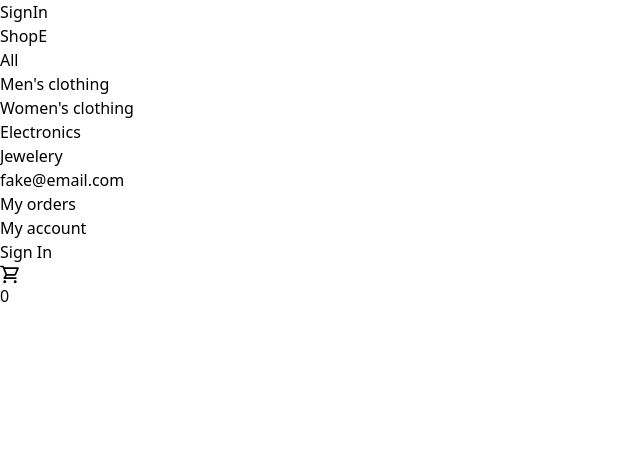
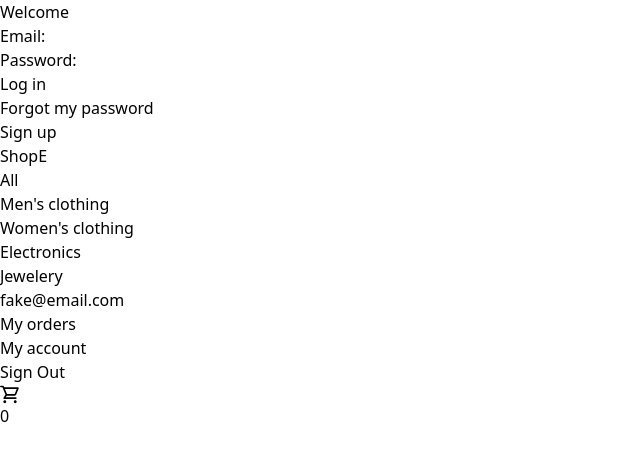
Before and after one commit to jpberse/eCommers-shope, a React (Vite) app: page /sign-in in a window 1280 px wide. Shown: the top 460 px of the page, without its empty margins (0-640 px from the left). Built offline with nearby package versions, Linux system fonts and the light colour scheme; no server answers.

Commit message:
Create Sing In page, loca storage and create account form

```diff
--- a/src/Components/Navbar/index.jsx
+++ b/src/Components/Navbar/index.jsx
@@ -3,7 +3,19 @@ import { useContext } from "react"
 import { ShoppingCartContext } from "../../Context"
 
 function Navbar() {
-const { carProducts, setFilterCategory } = useContext(ShoppingCartContext)
+const { carProducts, setFilterCategory, signOut, setSignOut } = useContext(ShoppingCartContext)
+
+//Sign Out
+const getSignOut = localStorage.getItem('sign-out')
+const parsedsignOut = JSON.parse(getSignOut)
+const isUserSingOut = signOut || parsedsignOut
+
+function handleSignOut() {
+    const stringifiedSignOut = JSON.stringify(true)
+    localStorage.setItem('sing-out', stringifiedSignOut)
+    setSignOut(true)
+}
+
 let menuLeft = [
     {
         to:'/',
@@ -59,7 +71,7 @@ let menuRigth = [
     },
     {
         to:'/sign-in',
-        text: 'Sign In',
+        text: 'Sign Out',
         className: ''
     },
     {
@@ -100,18 +112,51 @@ const activeStyle = 'underline underline-offset-4'
             </ul>
 
             <ul className='flex items-center gap-3'>
-                {menuRigth.map(item => (
+                {isUserSingOut?
+                        <li
+                            key='Sign In'
+                            className=''
+                        >
+                            <NavLink
+                                to='/sign-in'
+                                onClick={handleSignOut()}
+                            >
+                                Sign In
+                            </NavLink>
+                        </li>
+                    :
+                        menuRigth.map(item => (
                             <li
                                 key={item.text}
                                 className={item.className}
                             >
                                 <NavLink
                                     to={item.to}
+                                    onClick={item.text === 'Sign Out' ? () => handleSignOut() : undefined}
                                 >
                                     {item.text}
                                 </NavLink>
                             </li>
                 ))}
+                {isUserSingOut &&
+                                <li
+                                    key='shop-car'
+                                    className=''
+                                >
+                                    <NavLink
+                                        to='shop-car'
+                                    >
+                                        <div className='flex items-center'>
+                                            <svg className='mr-1' width="20" height="20" viewBox="0 0 24 24" fill="none" xmlns="http://www.w3.org/2000/svg">
+                                                <path fillRule="evenodd" clipRule="evenodd" d="M0 3C0 2.44772 0.447715 2 1 2H3.67703C4.08593 2 4.45364 2.24895 4.6055 2.62861L5.15407 4H21.523C22.2304 4 22.7142 4.71453 22.4514 5.37139L19.5029 12.7428C19.1992 13.5021 18.4637 14 17.6459 14H8.21106L6.87255 16H19C19.5523 16 20 16.4477 20 17C20 17.5523 19.5523 18 19 18H5C4.63088 18 4.29178 17.7967 4.1179 17.4711C3.94402 17.1455 3.96365 16.7506 4.16895 16.4438L6.55276 12.8819L3 4H1C0.447715 4 0 3.55228 0 3ZM8.35407 12H17.6459L20.0459 6H5.95407L8.35407 12Z" fill="black"/>
+                                                <path d="M7.5 21.25C7.5 22.2165 6.7165 23 5.75 23C4.7835 23 4 22.2165 4 21.25C4 20.2835 4.7835 19.5 5.75 19.5C6.7165 19.5 7.5 20.2835 7.5 21.25Z" fill="black"/>
+                                                <path d="M18.25 23C19.2165 23 20 22.2165 20 21.25C20 20.2835 19.2165 19.5 18.25 19.5C17.2835 19.5 16.5 20.2835 16.5 21.25C16.5 22.2165 17.2835 23 18.25 23Z" fill="black"/>
+                                            </svg>
+                {carProducts.length}
+                                        </div>
+                                    </NavLink>
+                                </li>
+                }
             </ul>
         </nav>
     )
--- a/src/Context/index.jsx
+++ b/src/Context/index.jsx
@@ -2,6 +2,28 @@ import { createContext, useState, useEffect } from "react";
 import { apiUrl } from '../api'
 
 export const  ShoppingCartContext = createContext();
+
+export function initializeLocalStorage() {
+    const accountInLocalStorage = localStorage.getItem('account')
+    const signOutInLocalStorage = localStorage.getItem('sign-out')
+    let parsedAccount
+    let parsedSignOut
+
+    if(!accountInLocalStorage) {
+        localStorage.setItem('account', JSON.stringify({}))
+        parsedAccount = {}
+    } else {
+        parsedAccount = JSON.parse(accountInLocalStorage)
+    }
+
+    if(!signOutInLocalStorage) {
+        localStorage.setItem('sign-out', JSON.stringify(false))
+        parsedSignOut = false
+    } else {
+        parsedSignOut = JSON.parse(signOutInLocalStorage)
+    }
+
+}
 
 export function ShoppingCartProvider ({ children }){
     //Shopping Cart · Increment quantity
@@ -23,6 +45,13 @@ export function ShoppingCartProvider ({ children }){
 
     // shopping Cart · Order
     const [order, setOrder] = useState([])
+
+    // My account
+    const [account, setAccount] = useState({})
+
+    // Sign Out
+
+    const [signOut, setSignOut] = useState(false)
 
     // Product Detail · Open/close
     const [isProductDetailOpen, setIsProductDetailOpen] = useState(false)
@@ -125,7 +154,11 @@ export function ShoppingCartProvider ({ children }){
             filterTitle,
             filterCategory,
             setFilterCategory,
-            filteredProducts
+            filteredProducts,
+            account,
+            setAccount,
+            signOut,
+            setSignOut
         }}>
             {children}
         </ShoppingCartContext.Provider>
--- a/src/Pages/SignIn/index.jsx
+++ b/src/Pages/SignIn/index.jsx
@@ -1,7 +1,133 @@
+import { useContext, useState, useRef } from 'react';
+import { Link, Navigate } from 'react-router-dom'
+import { ShoppingCartContext } from '../../Context';
+
 function SignIn() {
+    const { account, setSignOut, setAccount } = useContext(ShoppingCartContext)
+    const [view, setView] = useState('user-info')
+    const form = useRef(null)
+
+    //Account
+    const signAccount = localStorage.getItem('account')
+    const parsedAccount = JSON.parse(signAccount)
+
+    // Has an account
+    const noAccountInLocalStorage = parsedAccount ? Object.keys(parsedAccount).length === 0 : true
+    const noAccountInLocalState = account ? Object.keys(account).length === 0 : true
+    const hasUserAnAccount = !noAccountInLocalStorage || !noAccountInLocalState
+
+    function handleSignIn() {
+        const stringifiedSignOut = JSON.stringify(false)
+        localStorage.setItem('sign-out', stringifiedSignOut)
+        setSignOut(false)
+        return <Navigate replace to={'/'} />
+    }
+
+    function createAnAccount() {
+        const formData = new FormData(form.current)
+        const data = {
+            name: formData.get('name'),
+            email: formData.get('email'),
+            password: formData.get('password')
+        }
+
+        const stringifiedAccount = JSON.stringify(data)
+        localStorage.setItem('account', stringifiedAccount)
+        setAccount(data)
+
+        handleSignIn()
+    }
+
+    function renderLogIn() {
+        return (
+        <div className='flex flex-col w-80'>
+            <p>
+                <span className='font-ligth text-sm'>Email: </span>
+                <span>{parsedAccount?.email}</span>
+            </p>
+            <p>
+                <span className='font-ligth text-sm'>Password: </span>
+                <span>{parsedAccount?.password}</span>
+            </p>
+            <Link
+                to='/'>
+                    <button
+                        className='bg-black disabled:bg-black/40 text-white w-full rounded-lg py-3 mt-4 mb-2'
+                        onClick={() => handleSignIn()}
+                        disabled={!hasUserAnAccount}
+                        >
+                        Log in
+                    </button>
+            </Link>
+            <div className='text-center'>
+                <a className='font-light text-xs underline underline-offset-4' href='/'>Forgot my password</a>
+            </div>
+            <button
+            className='shadow-lg disabled:text-black/40 disabled:border-black/40 rounded-lg mt-6 py-3'
+            onClick={() => setView('create-user-info')}
+            disabled={hasUserAnAccount}
+            >Sign up</button>
+        </div>
+        )
+    }
+
+    function renderCreateUserInfo() {
+
+        return(
+            <form ref={form} className='flex flex-col gap-4 w-80'>
+                <div className='flex flex-col gap-1'>
+                    <label htmlFor='name' className='font-ligth text-sm'>Your name:</label>
+                    <input
+                        type='text'
+                        id='name'
+                        name='name'
+                        defaultValue={parsedAccount?.name}
+                        placeholder='Nicole'
+                        className='rounded-lg shadow-md placeholder:font-light placeholder:text-sm placeholder:text-black/60 focus:outline-none focus:placeholder-transparent py-2 px-4'
+                    />
+                </div>
+                <div className='flex flex-col gap-1'>
+                    <label htmlFor='email' className='font-light text-sm'>Your Email:</label>
+                    <input
+                        type='text'
+                        id='email'
+                        name='email'
+                        defaultValue={parsedAccount?.email}
+                        placeholder='hi@email.com'
+                        className='rounded-lg shadow-md placeholder:font-light placeholder:text-sm placeholder:text-black/60 focus:outline-none focus:placeholder-transparent py-2 px-4'
+                    />
+                </div>
+                <div className='flex flex-col gap-1'>
+                    <label htmlFor='password' className='font-ligth text-sm'>Your password:</label>
+                    <input
+                        type='password'
+                        id='password'
+                        name='password'
+                        defaultValue={parsedAccount?.password}
+                        placeholder='*******'
+                        className='rounded-lg shadow-md placeholder:font-light placeholder:text-sm placeholder:text-black/60 focus:outline-none focus:placeholder-transparent py-2 px-4'
+                    />
+                </div>
+                <Link to='/'>
+                    <button
+                        className='bg-black text-white w-full rounded-lg py-3'
+                        onClick={() => createAnAccount()}
+                    >
+                        Create
+                    </button>
+                </Link>
+            </form>
+        )
+    }
+
+    function renderView() {
+        return view === 'create-user-info' ?   renderCreateUserInfo() :  renderLogIn()
+    }
+
     return(
         <div>
-            SignIn
+            <h1 className='font-medium text-xl text-center mb-6 w-80'>Welcome</h1>
+            {renderView()}
         </div>
     )
 }
```
Lines whose indentation alone changed are shown as unchanged.
